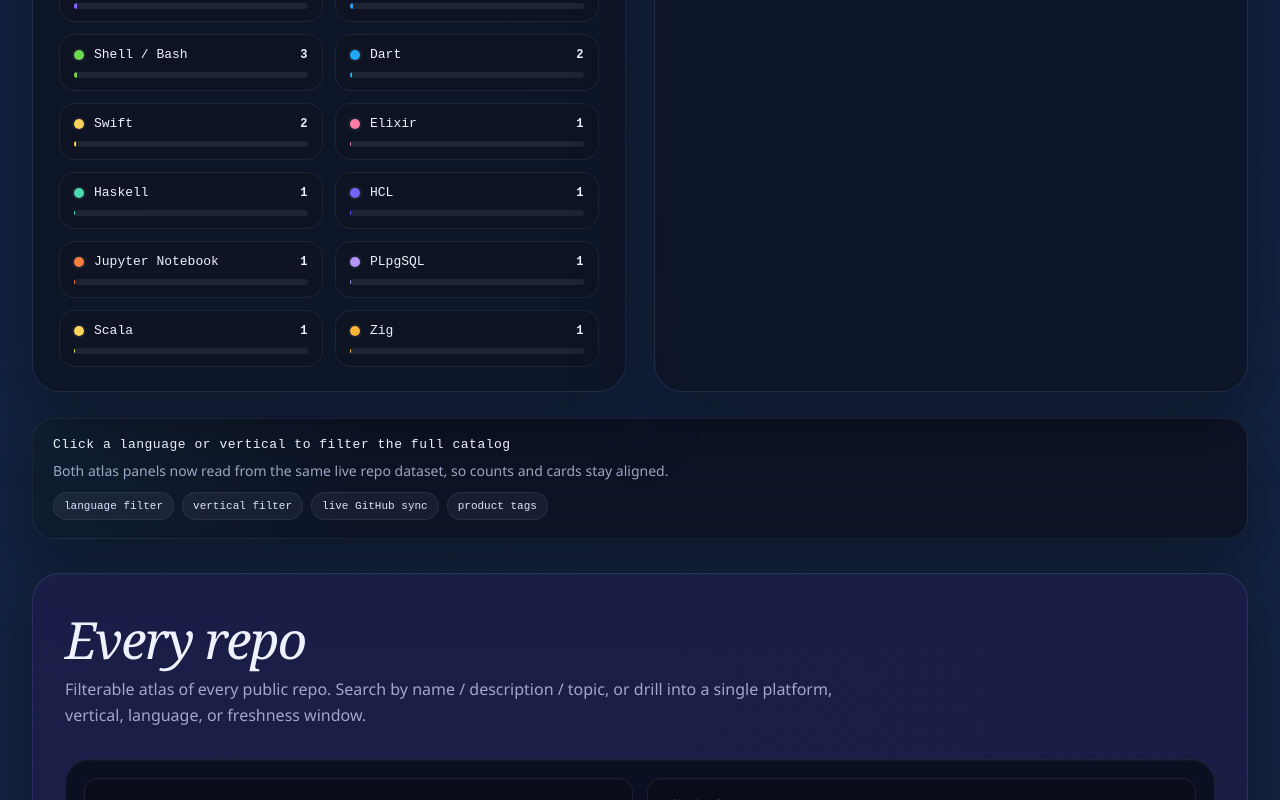
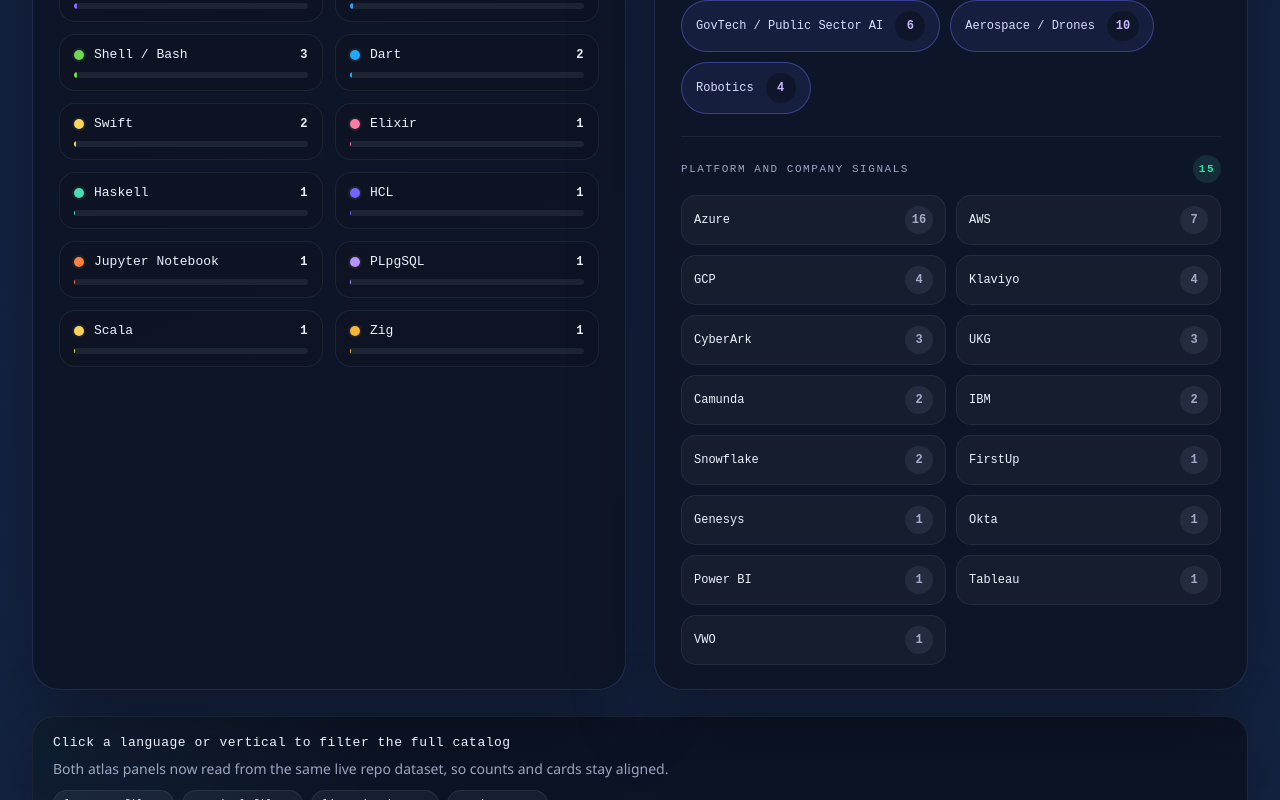
Before and after one commit to mizcausevic-dev/portfolio-command-center, a React (Vite) app: page / in a window 1280 px wide. Shown: the part 4260-5060 px from the top of the page. Built offline with nearby package versions, Linux system fonts and the light colour scheme.

Commit message:
feat: add platform signals to industry atlas

```diff
--- a/index.html
+++ b/index.html
@@ -6,21 +6,21 @@
     <title>Portfolio Command Center · Kinetic Gain operator portfolio and live system map</title>
     <meta
       name="description"
-      content="Portfolio Command Center is the crawlable Kinetic Gain portfolio surface for 77 public repos across 24 languages, 17 verticals, 12 named platforms, and 107 live properties."
+      content="Portfolio Command Center is the crawlable Kinetic Gain portfolio surface for 77 public repos across 24 languages, 17 verticals, 12 named platforms, 15 platform and company signals, and 107 live properties."
     />
     <link rel="canonical" href="https://portfolio.kineticgain.com/" />
     <meta property="og:type" content="website" />
     <meta property="og:title" content="Portfolio Command Center · Kinetic Gain" />
     <meta
       property="og:description"
-      content="Executive-style map of 77 public repos across AI, platform, cloud admin, biotech, nonprofit, proptech, robotics, and polyglot operator work."
+      content="Executive-style map of 77 public repos across AI, platform, cloud admin, biotech, nonprofit, proptech, robotics, and platform/company signals including Azure, AWS, GCP, IBM, CyberArk, UKG, Camunda, Genesys, Okta, Snowflake, Tableau, and Power BI."
     />
     <meta property="og:url" content="https://portfolio.kineticgain.com/" />
     <meta name="twitter:card" content="summary_large_image" />
     <meta name="twitter:title" content="Portfolio Command Center · Kinetic Gain" />
     <meta
       name="twitter:description"
-      content="Crawlable estate map and proof layer for 77 public repos, 24 languages, 17 verticals, and 107 live Kinetic Gain properties."
+      content="Crawlable estate map and proof layer for 77 public repos, 24 languages, 17 verticals, 15 platform/company signals, and 107 live Kinetic Gain properties."
     />
   </head>
   <body>
--- a/src/App.tsx
+++ b/src/App.tsx
@@ -78,6 +78,15 @@
     .map(([tag]) => tag);
 }
 
+function productSignalCounts(entries: typeof repoCatalog) {
+  return PRODUCT_TAG_RULES.map((rule) => ({
+    tag: rule.tag,
+    count: entries.filter((entry) => inferProductTags(entry).includes(rule.tag)).length
+  }))
+    .filter((entry) => entry.count > 0)
+    .sort((left, right) => right.count - left.count || left.tag.localeCompare(right.tag));
+}
+
 function App() {
   const [query, setQuery] = useState("");
   const [platform, setPlatform] = useState("all platforms");
@@ -105,6 +114,8 @@
     () => ["all languages", ...languageAtlas.map((entry) => entry.language)],
     []
   );
+
+  const platformCompanySignals = useMemo(() => productSignalCounts(repoCatalog), []);
 
   const languageColorMap = useMemo(
     () =>
@@ -363,9 +374,14 @@
           <div className="atlas-heading">
             <div>
               <h2>Industry atlas</h2>
-              <p>Verticals represented across the portfolio.</p>
+              <p>
+                Verticals plus platform and company signals represented across the portfolio. Click any item to filter
+                the repo grid.
+              </p>
             </div>
-            <span className="atlas-badge">{portfolioSnapshot.verticalCount} verticals</span>
+            <span className="atlas-badge">
+              {portfolioSnapshot.verticalCount} verticals · {platformCompanySignals.length} signals
+            </span>
           </div>
 
           <div className="vertical-chip-grid">
@@ -386,6 +402,32 @@
                 <strong>{entry.repos}</strong>
               </button>
             ))}
+          </div>
+
+          <div className="signal-block">
+            <div className="signal-heading">
+              <span>Platform and company signals</span>
+              <strong>{platformCompanySignals.length}</strong>
+            </div>
+            <div className="signal-chip-grid">
+              {platformCompanySignals.map((entry) => (
+                <button
+                  key={entry.tag}
+                  className="signal-chip"
+                  type="button"
+                  aria-label={`${entry.tag} signal, ${entry.count} repos`}
+                  onClick={() => {
+                    setLanguage("all languages");
+                    setVertical("all verticals");
+                    setPlatform("all platforms");
+                    setQuery(entry.tag);
+                  }}
+                >
+                  <span>{entry.tag}</span>
+                  <strong>{entry.count}</strong>
+                </button>
+              ))}
+            </div>
           </div>
         </article>
       </section>
--- a/src/styles.css
+++ b/src/styles.css
@@ -495,6 +495,85 @@
   color: #c7b7ff;
 }
 
+.signal-block {
+  margin-top: 22px;
+  padding-top: 18px;
+  border-top: 1px solid rgba(214, 221, 255, 0.08);
+}
+
+.signal-heading {
+  display: flex;
+  align-items: center;
+  justify-content: space-between;
+  gap: 14px;
+  margin-bottom: 12px;
+  color: var(--muted);
+  font-family: "JetBrains Mono", ui-monospace, monospace;
+  font-size: 11px;
+  letter-spacing: 0.14em;
+  text-transform: uppercase;
+}
+
+.signal-heading strong {
+  display: inline-flex;
+  min-width: 28px;
+  height: 28px;
+  align-items: center;
+  justify-content: center;
+  border-radius: 999px;
+  background: rgba(73, 220, 177, 0.12);
+  color: var(--bert);
+}
+
+.signal-chip-grid {
+  display: grid;
+  grid-template-columns: repeat(3, minmax(0, 1fr));
+  gap: 10px;
+}
+
+.signal-chip {
+  display: inline-flex;
+  align-items: center;
+  justify-content: space-between;
+  gap: 12px;
+  min-height: 50px;
+  padding: 10px 12px;
+  border: 1px solid rgba(214, 221, 255, 0.08);
+  border-radius: 15px;
+  background: rgba(255, 255, 255, 0.035);
+  color: var(--text);
+  cursor: pointer;
+  transition:
+    transform 180ms ease,
+    border-color 180ms ease,
+    background 180ms ease;
+}
+
+.signal-chip:hover,
+.signal-chip:focus-visible {
+  transform: translateY(-2px);
+  border-color: rgba(73, 220, 177, 0.46);
+  background: rgba(73, 220, 177, 0.1);
+  outline: none;
+}
+
+.signal-chip span,
+.signal-chip strong {
+  font-family: "JetBrains Mono", ui-monospace, monospace;
+  font-size: 12px;
+}
+
+.signal-chip strong {
+  display: inline-flex;
+  min-width: 28px;
+  height: 28px;
+  align-items: center;
+  justify-content: center;
+  border-radius: 999px;
+  background: rgba(214, 221, 255, 0.08);
+  color: var(--muted);
+}
+
 .atlas-inspector {
   margin: -8px 0 34px;
   padding: 18px 20px;
@@ -886,6 +965,10 @@
   .language-chip-grid {
     grid-template-columns: repeat(2, minmax(0, 1fr));
   }
+
+  .signal-chip-grid {
+    grid-template-columns: repeat(2, minmax(0, 1fr));
+  }
 }
 
 @media (max-width: 920px) {
@@ -906,6 +989,10 @@
     grid-template-columns: 1fr;
   }
 
+  .signal-chip-grid {
+    grid-template-columns: 1fr;
+  }
+
   .atlas-heading,
   .platform-card-head,
   .repo-head {
```
Also changed, not shown: 2 other files (tests, documents, lock files or other folders).
